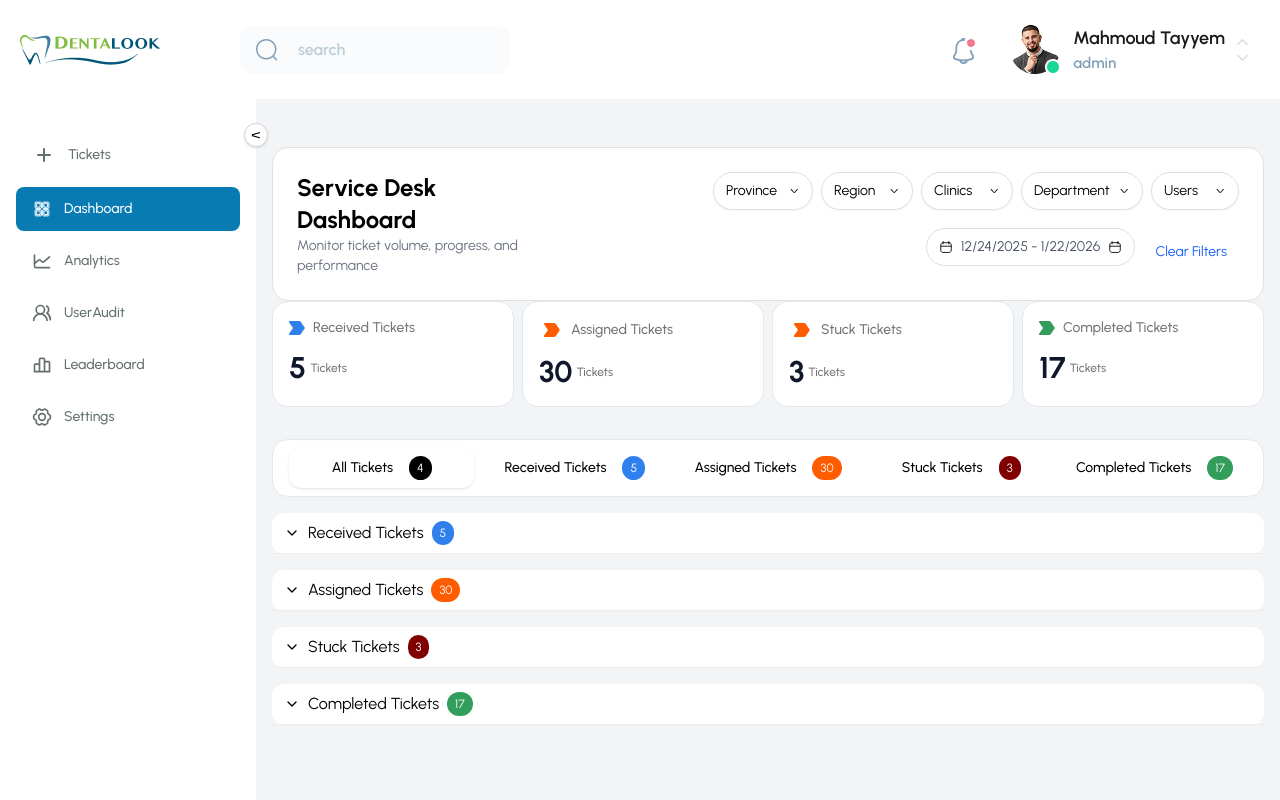
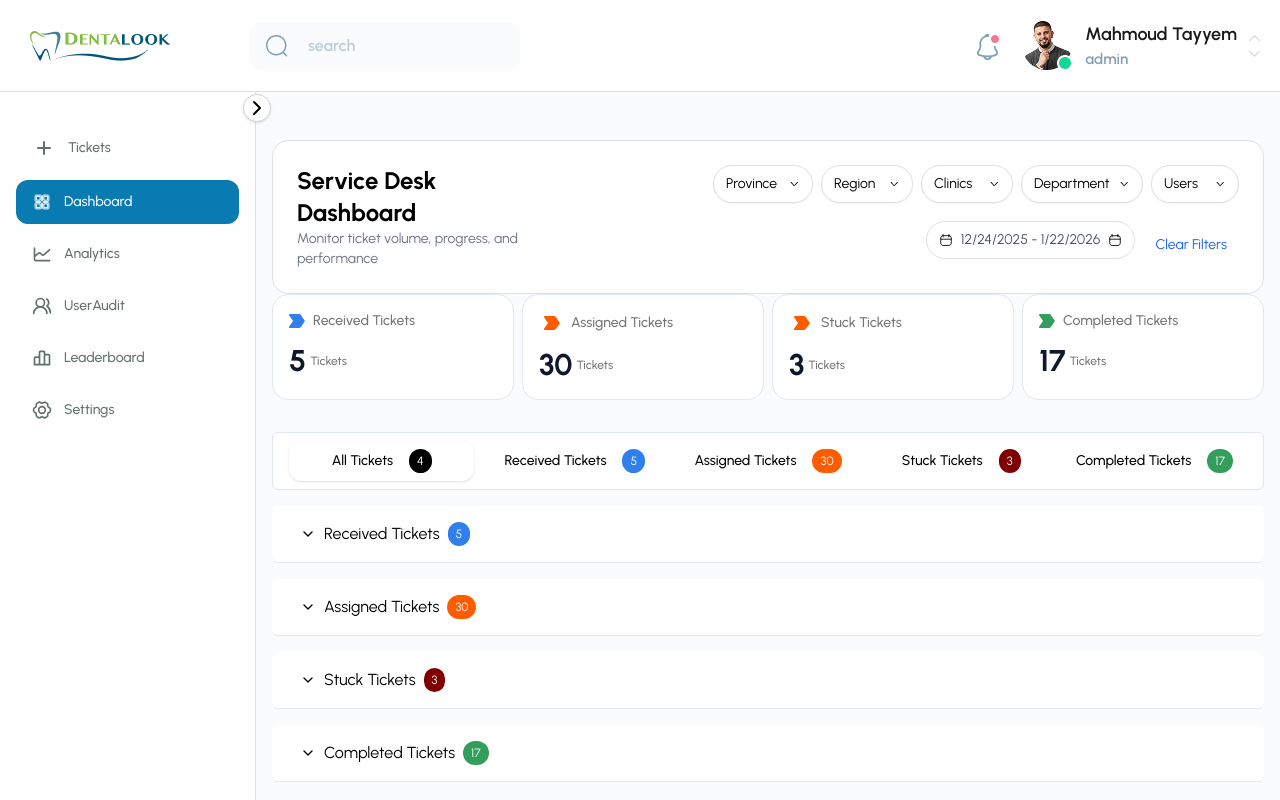
Before and after one commit to MuhammadChand410/dentalook, a React (Vite) app: page /dashboard in a window 1280 px wide. Built offline with nearby package versions, Linux system fonts and the light colour scheme.

Commit message:
today working

```diff
--- a/src/component/common/aside/aside.jsx
+++ b/src/component/common/aside/aside.jsx
@@ -1,5 +1,7 @@
 import { Link, useLocation } from "react-router-dom";
 import { Ticket, Dashboard, Analytics, UserAudit, Leaderboard, Settings } from "../../../assets/icon";
+import { ChevronDown, ChevronRight } from "lucide-react";
+import { useState } from "react";
 
 // export default function Aside() {
 
@@ -22,18 +24,19 @@ export default function Sidebar({
 }) {
 
   const { pathname } = useLocation();
-
+  const [open, setOpen] = useState(false);
   return (
     <aside
       className={`
-                              fixed md:static z-100
-                              top-0 left-0 h-full bg-white
+                              fixed md:static z-35 border-r border-[#E0E0E0]
+                              top-0 left-0 h-full bg-[#FEFEFE]
                               transition-transform md:transition-all duration-300
                               ${mobileOpen ? "translate-x-0" : "-translate-x-full"}
                               md:translate-x-0
                               ${collapsed ? "md:w-22" : "md:w-64"}
                               w-64
-                           `}>
+                           `}
+    >
       <button
         onClick={() => {
           if (window.innerWidth < 768) {
@@ -43,22 +46,24 @@ export default function Sidebar({
           }
         }}
         className={`
-                               absolute top-6 transition-all duration-300
-                               w-6 h-6 bg-white border border-gray-300 rounded-full
+                               absolute top-0.5 transition-all duration-300
+                               w-7 h-7 bg-white border border-gray-300 rounded-full
                                items-center justify-center shadow
-                               hidden md:flex -right-3
+                               hidden md:flex -right-4
                                ${mobileOpen ? "flex md:flex" : ""}  `}
         style={{
           display: mobileOpen ? "flex" : undefined
         }}
       >
         <span
-          className={`
-                        transition-transform duration-300
-                        ${mobileOpen ? "rotate-180 md:rotate-0" : ""}
-                      `}
+          className="" onClick={() => setOpen(!open)}
         >
-          {collapsed ? ">" : "<"}
+          {/* {collapsed ? ">" : "<"}"} */}
+          <ChevronRight
+            className={`w-6 h-6 transition-transform duration-300 ${open ? "rotate-180" : "rotate-0"
+              }`}
+          />
+
         </span>
       </button>
 
@@ -70,13 +75,13 @@ export default function Sidebar({
             <Link
               key={id}
               to={path}
-             className={ `group flex items-center gap-3 px-4 py-3 rounded-lg transition-all
+              className={`group flex items-center gap-3 px-4 py-3 rounded-xl transition-all
                                  ${isActive
-                                        ? "bg-[#087BB3] text-white"
-                                        : "text-[#63716E] hover:bg-gray-200 hover:text-gray-900"
-                                    }`}
-              // className={`rounded-xl text-sm font-medium px-3.5 py-2.5 flex items-center gap-2
-              // ${isActive ? "bg-[#087BB3] text-white" : "bg-white text-[#63716E]"}`}
+                  ? "bg-[#087BB3] text-white"
+                  : "text-[#63716E] hover:bg-gray-200 hover:text-gray-900"
+                }`}
+            // className={`rounded-xl text-sm font-medium px-3.5 py-2.5 flex items-center gap-2
+            // ${isActive ? "bg-[#087BB3] text-white" : "bg-white text-[#63716E]"}`}
             >
               <Icon pathname={pathname} />
 
--- a/src/component/common/components.jsx
+++ b/src/component/common/components.jsx
@@ -70,8 +70,8 @@ export default function FilterHeader({ title, subtitle, dropdowns }) {
 
   const [open, setOpen] = React.useState(false);
   return (
-    <div className="sticky top-0 z-50 bg-white py-6 px-6 rounded-2xl border border-[#E0E0E0]">
-      <div className="flex  justify-between gap-4">
+    <div className="sticky top-0 z-25 bg-white py-6 px-6 rounded-2xl border border-[#E0E0E0]">
+      <div className="flex justify-between gap-4">
         <div>
           <h2 className="text-2xl font-bold">{title}</h2>
           <p className="text-sm text-gray-500">{subtitle}</p>
--- a/src/component/common/header/header.jsx
+++ b/src/component/common/header/header.jsx
@@ -18,7 +18,7 @@ export default function Header({ onMobileToggle }) {
         }
     ]
     return (
-        <header className="py-4 px-5 sticky bg-white ">
+        <header className="sticky top-0 bg-white border-b border-[#E0E0E0] py-3 md:py-5 ps-12 md:ps-[30px] pe-5 z-30 transition-all duration-300 left-64" style={{right:"0"}}>
             <div className="flex justify-between items-center">
                 <button
                     onClick={onMobileToggle}
@@ -28,7 +28,7 @@ export default function Header({ onMobileToggle }) {
                     <div className="">
                         <img src={Logo} alt="logo" className="" width={140} height={30} />
                     </div>
-                    <div className="bg-[#F9FBFC] rounded-xl px-4 py-3 max-w[360px] flex items-center gap-5">
+                    <div className="bg-[#F9FBFC] rounded-xl px-4 py-3  flex items-center gap-5">
                         <SearchIcon />
                         <input type="text" className="text-[#809FB8] text-base font-semibold outline-none" placeholder="search" />
                     </div>
@@ -64,7 +64,7 @@ export default function Header({ onMobileToggle }) {
                         <div className="flex items-center">
                             <button
                                 onClick={() => setOpen(!open)}
-                                className="flex items-center cursor-pointer gap-3 px-3 py-2 rounded-lg hover:bg-gray-100 transition"
+                                className="flex items-center cursor-pointer gap-3 hover:bg-gray-100 transition"
                             >
                                 <div className="relative inline-block">
                                     <img src={Tyyam} alt="tyyam" className="" width={51} height={51} loading="lazy" />
--- a/src/layouts/layouts.jsx
+++ b/src/layouts/layouts.jsx
@@ -23,7 +23,7 @@ export default function Layouts() {
           collapsed={collapsed}
           setCollapsed={setCollapsed}
         />
-        <main className="flex-1 p-4 bg-gray-100 overflow-y-auto">
+        <main className="flex-1 p-4 bg-[#F9FBFC] overflow-y-auto">
           <Outlet />
         </main>
 
--- a/src/pages/dashboard/dashboard.jsx
+++ b/src/pages/dashboard/dashboard.jsx
@@ -714,7 +714,7 @@ export default function Dashboard() {
                         </div>
                     )}
                 </div>
-                <div className="px-4 py-2 bg-white rounded-2xl border border-[#E2E8F0] grid grid-cols-5 gap-2">
+                <div className="px-4 py-2 bg-white rounded-md border border-[#E2E8F0] grid grid-cols-5 gap-2">
                     {DASHBOARD_CHART_OPTIONS.map(card => (
                         <button
                             key={card.id}
@@ -769,7 +769,7 @@ export default function Dashboard() {
                 {open && (
                     <>
                         <div
-                            className="fixed inset-0 z-100 flex items-center justify-center bg-black/40"
+                            className="fixed inset-0 z-40 flex items-center justify-center bg-black/40"
                             onClick={() => setOpen(false)}
                         >
                             <div
--- a/src/pages/dashboard/table-components.jsx
+++ b/src/pages/dashboard/table-components.jsx
@@ -8,9 +8,9 @@ export default function TableComponents({ title, count, data, bgColor = "#2F80ED
     const [open, setOpen] = useState(false);
 
     return (
-        <div className="mt-4 border-b border-[#EDEDED] last:border-none rounded-xl bg-white">
+        <div className="mt-4 border-b border-[#EDEDED] last:border-none rounded-md bg-white">
             <button onClick={() => setOpen(!open)} className="w-full cursor-pointer">
-                <div className="flex items-center gap-2 px-3 py-2 border-b border-[#EDEDED]">
+                <div className="flex items-center gap-2 px-7 py-4 border-b rounded-md border-[#E5E7EE]">
                     <ChevronDown className={`w-4 h-4 transition ${open ? "rotate-180" : ""}`} />
                     <span>{title}</span>
                     <span className={` text-white text-xs px-2 py-1 rounded-full ${bgColor}`} style={{ backgroundColor: bgColor }}>
```
